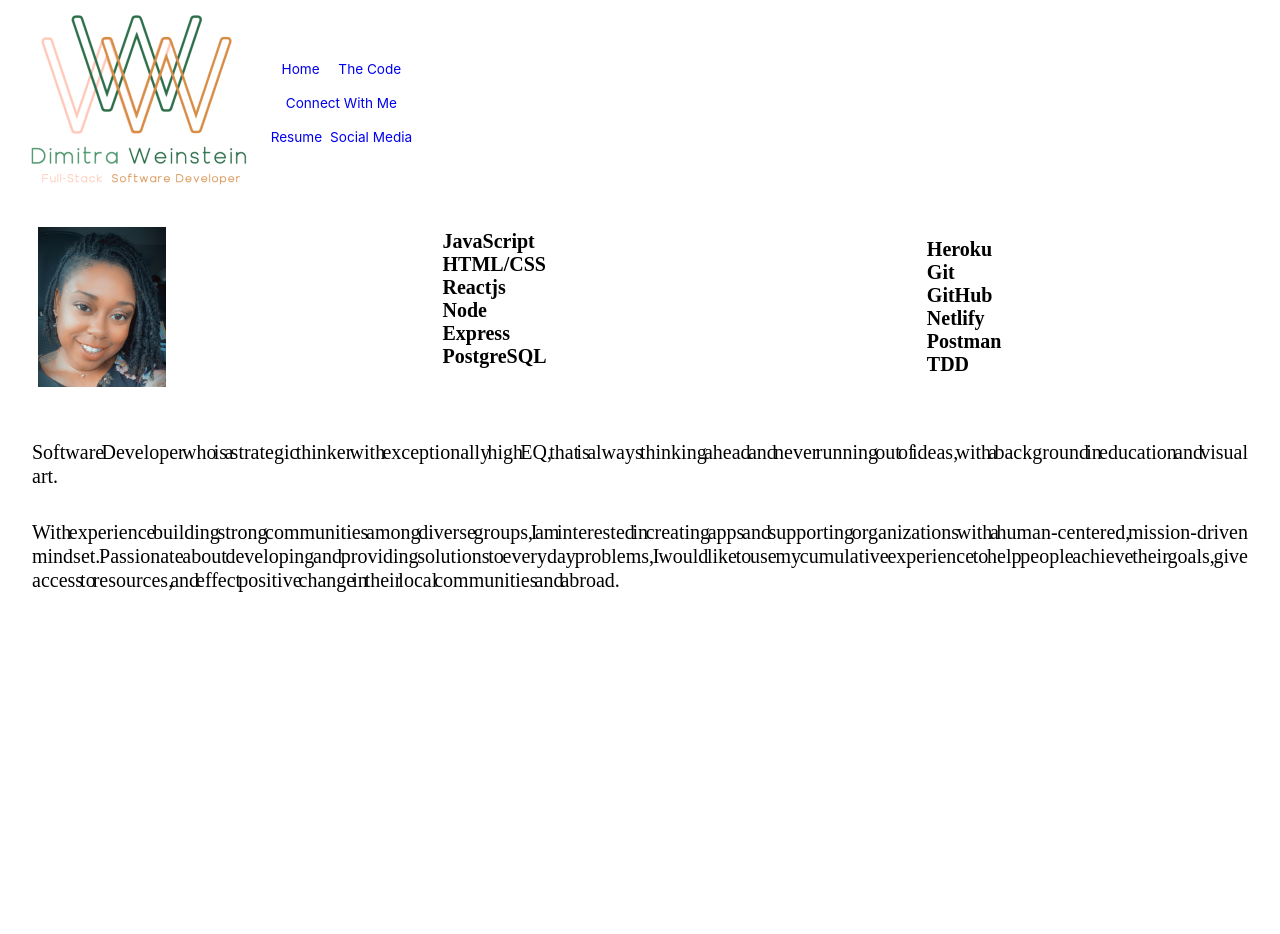
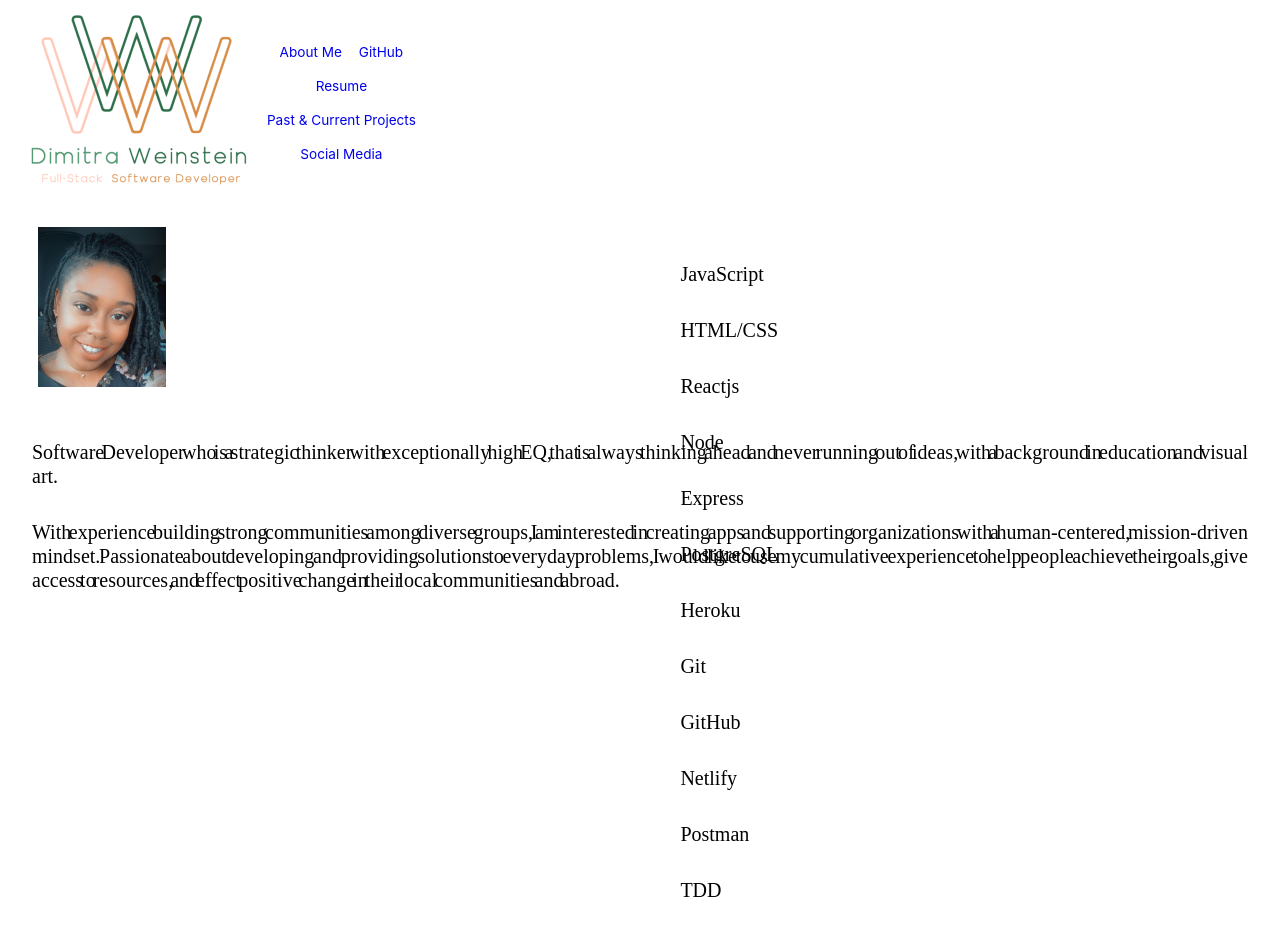
Before and after one commit to dimitraweinstein/dev-portfolio, a React (Create React App) app: page / in a window 1280 px wide. Before the commit the page ends 864 px from the top, so only its background shows below. Built offline with nearby package versions, Linux system fonts and the light colour scheme.

Commit message:
continued styling

```diff
--- a/src/Components/Display/TechStackListOne.jsx
+++ b/src/Components/Display/TechStackListOne.jsx
@@ -3,12 +3,18 @@ import React from 'react';
 const TechStackListOne = () => (
   <>
     <section className="stack-list-left">
-      <h5> JavaScript </h5>
-      <h5> HTML/CSS </h5>
-      <h5> Reactjs </h5>
-      <h5> Node </h5>
-      <h5> Express </h5>
-      <h5> PostgreSQL </h5>
+      <p> JavaScript </p>
+      <p> HTML/CSS </p>
+      <p> Reactjs </p>
+      <p> Node </p>
+      <p> Express </p>
+      <p> PostgreSQL </p>
+      <p> Heroku </p>
+      <p> Git </p>
+      <p> GitHub </p>
+      <p> Netlify </p>
+      <p> Postman </p>
+      <p>TDD</p>
     </section>
   </>
 );
--- a/src/Components/Header.js
+++ b/src/Components/Header.js
@@ -9,10 +9,10 @@ export default class Header extends Component {
                 <Route>
                     <img className="header-logo" alt="header logo" src={headerDevLogo} />
                     <div className="nav-links">
-                        <NavLink to='/'>Home</NavLink>
-                        <NavLink to='/thecode'>The Code</NavLink>
-                        <NavLink to='/connect'>Connect With Me</NavLink>
+                        <NavLink to='/'>About Me</NavLink>
+                        <NavLink to='/thecode'>GitHub</NavLink>
                         <NavLink to='/resume'>Resume</NavLink>
+                        <NavLink to='/connect'>Past & Current Projects</NavLink>
                         <NavLink to='/socialmedia'>Social Media</NavLink>
                     </div>
                 </Route>
--- a/src/Components/laptop/laptop.css
+++ b/src/Components/laptop/laptop.css
@@ -48,12 +48,13 @@
   height: 10vh;
   align-items: center;
   justify-content: space-around;
-  margin: auto;
+  margin-top: 8vh;
+  margin-right: 30vw;
 }
 
 .laptop .bio-pic {
 /* border: solid 3px yellow; */
-height: 35vh;
+height: 30vh;
 width: auto;
 margin-top: 2.5vh;
 margin-left: 4vh;
@@ -79,7 +80,6 @@ margin-left: 4vh;
   /* place-content: end space-between; */
   width: 80vw;
   height: 40vh;
-  /* margin: auto; */
 }
 
 .laptop .tech-column-1, .tech-column-2 {
@@ -87,19 +87,21 @@ margin-left: 4vh;
   display: flex;
   flex-direction: row;
   box-sizing: content-box;
-  padding: 1%;
+  /* padding: 1%; */
   /* margin-top: 3.5vh; */
   width: 35vw;
   /* height: 25vh; */
   align-items: center;
   justify-content: center;
+  margin-bottom: 8vh;
+  margin-left: -10vw;
 }
 
-.laptop h5 {
+.laptop .stack-list-left p {
   /* border: solid 1px black; */
   margin: auto;
-  font-size: 1.5em;
-  line-height: 1.25em;
+  font-size: 1.25em;
+  /* line-height: 1.25em; */
 }
 
 .laptop main {
@@ -113,10 +115,13 @@ margin-left: 4vh;
 
 .laptop .bio-text {
   /* border: solid purple 3px; */
-  height: 30vh;
-  margin-top: -7vh;
+  height: 25vh;
+  margin-top: -10vh;
+  margin-left: 5vw;
+  margin-right: 30vw;
   display: flex;
   flex-direction: row;
+  justify-content: center;
   align-items: center;
   flex-wrap: wrap;
 }
--- a/src/Components/navComponents/Home.js
+++ b/src/Components/navComponents/Home.js
@@ -1,6 +1,6 @@
 import React, { Component } from 'react';
 import TechStackListOne from '../Display/TechStackListOne';
-import TechStackListTwo from '../Display/TechStackListTwo';
+// import TechStackListTwo from '../Display/TechStackListTwo';
 import profileImage from '../../images/Profile_Image.jpeg';
 // import devLogo from '../../images/Dev Logo 5.png';
 
@@ -15,9 +15,9 @@ export default class Home extends Component {
                             <div className="tech-column-1">
                                 <TechStackListOne />
                                 </div>
-                            <div className="tech-column-2">
+                            {/* <div className="tech-column-2">
                                 <TechStackListTwo />
-                                </div>
+                                </div> */}
                         </div>
                     </div>
                     <div className="bio-text">
```
